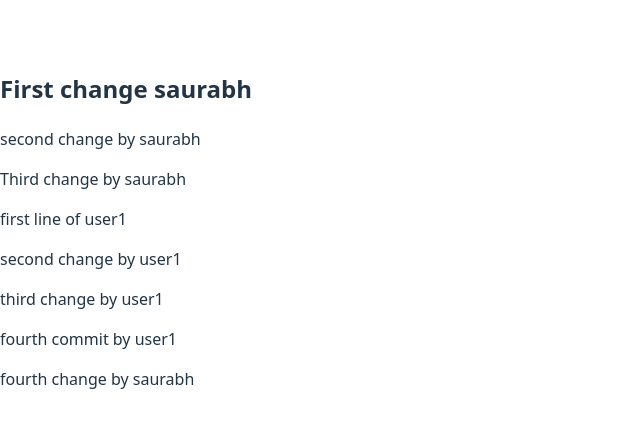
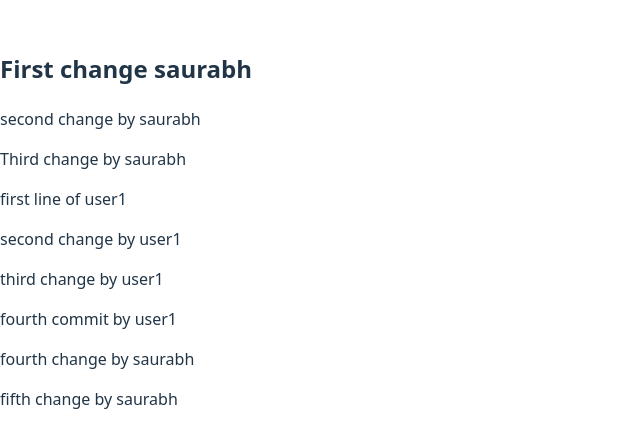
Before and after one commit to Saurabh209/Learning-git, a React (Vite) app: page / in a window 1280 px wide. Shown: the part 171-618 px from the top of the page, without its empty margins (0-640 px from the left). Built offline with nearby package versions, Linux system fonts and the light colour scheme.

Commit message:
sixth commmit by saurabh

```diff
--- a/src/App.jsx
+++ b/src/App.jsx
@@ -16,6 +16,7 @@ function App() {
     <p>third change by user1</p>
     <p>fourth commit by user1</p>
     <p>fourth change by saurabh</p>
+    <p>fifth change by saurabh</p>
     </>
   )
 }
```
